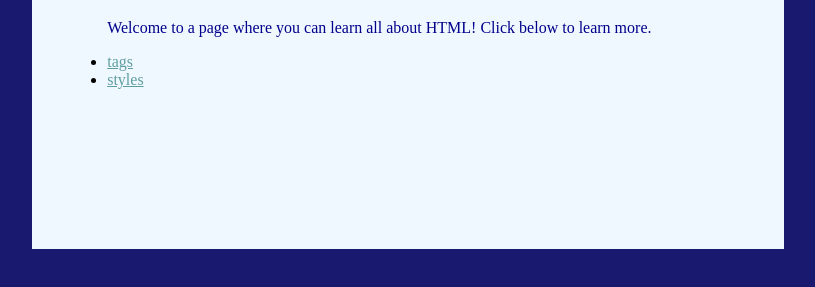
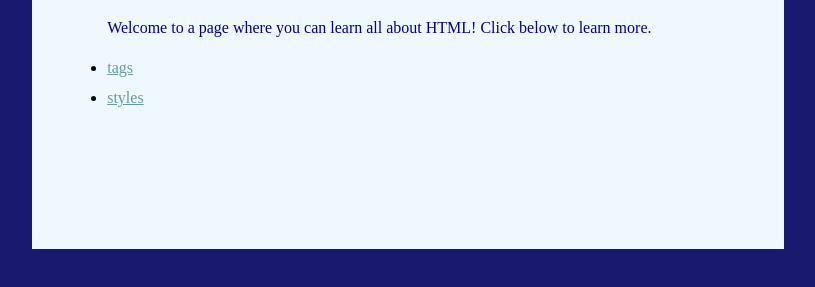
Before and after one commit to baierhun/my-webpage, a website: page index.html in a window 1280 px wide. Shown: the part 259-546 px from the top of the page, without its empty margins (232-1047 px from the left). Drawn offline with Linux system fonts and the light colour scheme.

Commit message:
change ul line height

```diff
--- a/index.html
+++ b/index.html
@@ -10,7 +10,7 @@
       Welcome to a page where you can learn all about HTML! Click below to learn
       more.
     </p>
-    <ul style="padding: 0% 10%;">
+    <ul style="padding: 0% 10%; line-height: 30px;">
       <li>
         <a href="tags.html" style="color: cadetblue;">tags</a>
       </li>
```
Also changed, not shown: styles.html (+1 -1 lines), tags.html (+1 -1 lines).
